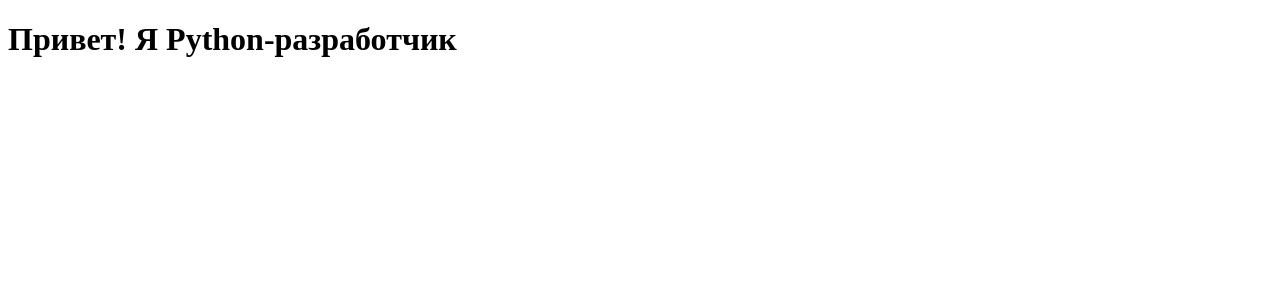
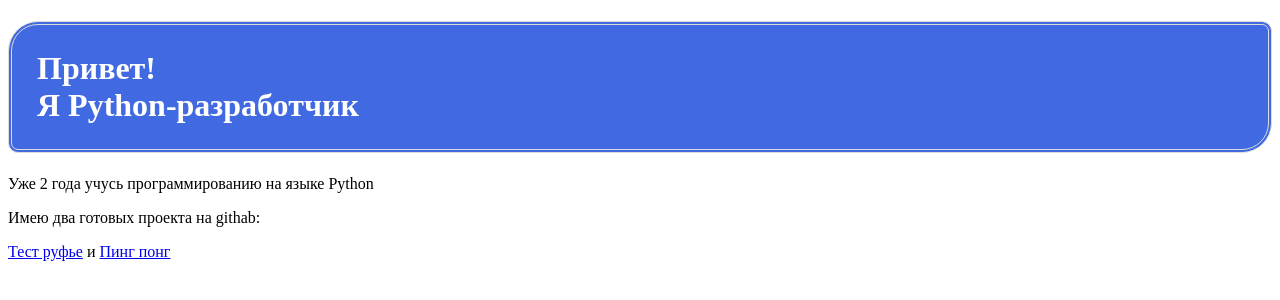
Before and after one commit to KirillPur/Portfolio, a plain HTML site: page index.html in a window 1280 px wide. Drawn offline with Linux system fonts and the light colour scheme.

Commit message:
v0.0.2 Добавил текст и ссылки на проекты

```diff
--- a/index.html
+++ b/index.html
@@ -1,10 +1,17 @@
 <!DOCTYPE html>
 <html lang="ru">
-<head>
-    <meta charset="UTF-8">
-    <title>Моё портфолио</title>
-</head>
+    <head>
+        <meta charset="UTF-8">
+        <title>Моё портфолио</title>
+        <link rel="stylesheet" href="style.css">
+    </head>
 <body>
-    <h1>Привет! Я Python-разработчик</h1>
+    <p><h1 class="b-radius">
+        Привет!<br>
+        Я Python-разработчик
+    </h1></p>
+    <p>Уже 2 года учусь программированию на языке Python</p>
+    <p>Имею два готовых проекта на githab:</p>
+    <p><a href="https://github.com/KirillPur/test_ruffier_mob" target="_blank">Тест руфье</a> и <a href="https://github.com/KirillPur/ping_pong" target="_blank">Пинг понг</a></p>
 </body>
 </html>
--- /dev/null
+++ b/style.css
@@ -0,0 +1,7 @@
+.b-radius {
+    border: 4px double gainsboro;
+    padding: 25px;
+    border-radius: 30px 10px;
+    background: rgb(65, 105, 225);
+    color: rgb(255, 255, 255)
+    }
```
